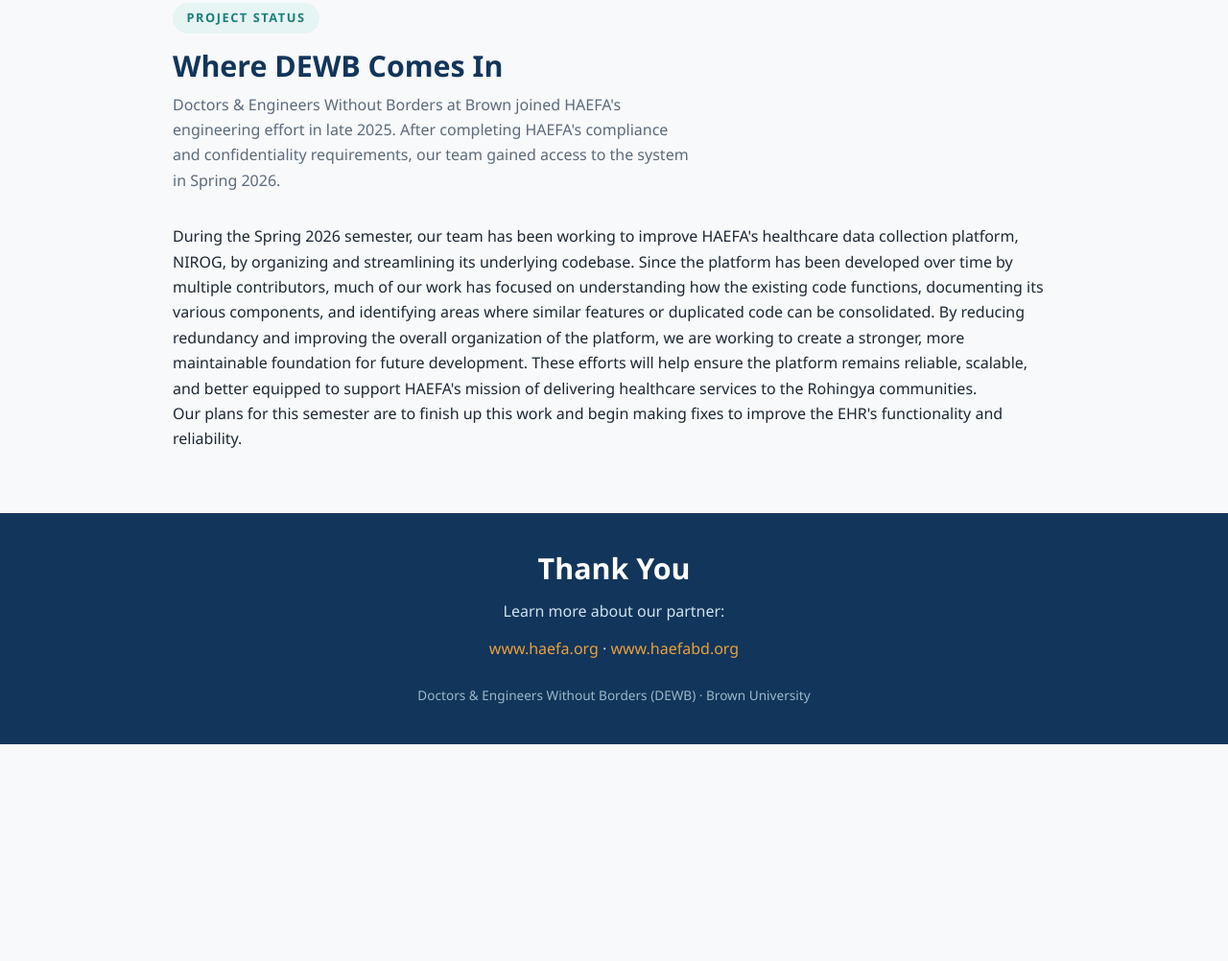
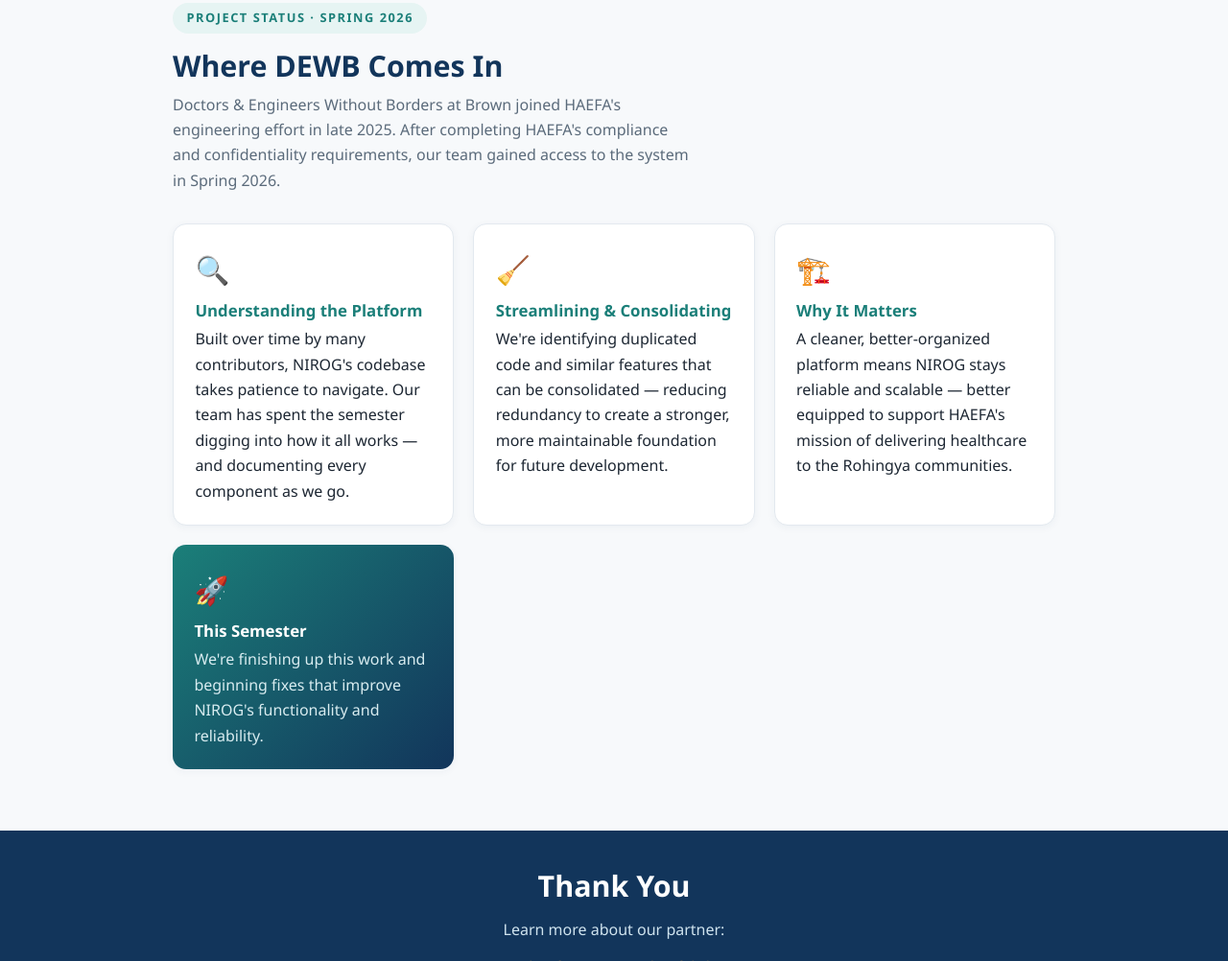
Before and after one commit to dewb-brownu/dewb-brownu.github.io, a plain HTML site: page index.html in a window 1280 px wide. Shown: the part 1759-2761 px from the top of the page at 96% size. Before the commit the page ends 2535 px from the top, so only its background shows below. Drawn offline with Linux system fonts and the light colour scheme.

Commit message:
Restyle status section as icon cards

```diff
--- a/index.html
+++ b/index.html
@@ -35,6 +35,12 @@
   footer{background:var(--navy);color:#cfe3ee;text-align:center;padding:2.5rem 1.5rem}
   footer a{color:var(--gold);text-decoration:none}
   footer h2{color:#fff}
+  /* Status cards */
+  .status-card{text-align:left}
+  .status-icon{font-size:1.8rem;margin-bottom:.6rem}
+  .next-card{background:linear-gradient(135deg,var(--teal) 0%,var(--navy) 100%);border:none}
+  .next-card h3{color:#fff}
+  .next-card p{color:#d8ecf0}
 </style>
 </head>
 <body>
@@ -72,11 +78,32 @@
 
 <!-- Status -->
 <section id="status">
-  <span class="kicker">Project Status</span>
+  <span class="kicker">Project Status · Spring 2026</span>
   <h2>Where DEWB Comes In</h2>
   <p class="lede">Doctors &amp; Engineers Without Borders at Brown joined HAEFA's engineering effort in late 2025. After completing HAEFA's compliance and confidentiality requirements, our team gained access to the system in Spring 2026.</p>
-  <p>During the Spring 2026 semester, our team has been working to improve HAEFA's healthcare data collection platform, NIROG, by organizing and streamlining its underlying codebase. Since the platform has been developed over time by multiple contributors, much of our work has focused on understanding how the existing code functions, documenting its various components, and identifying areas where similar features or duplicated code can be consolidated. By reducing redundancy and improving the overall organization of the platform, we are working to create a stronger, more maintainable foundation for future development. These efforts will help ensure the platform remains reliable, scalable, and better equipped to support HAEFA's mission of delivering healthcare services to the Rohingya communities.</p>
-  <p>Our plans for this semester are to finish up this work and begin making fixes to improve the EHR's functionality and reliability.</p>
+
+  <div class="grid grid-2 status-grid">
+    <div class="card status-card">
+      <div class="status-icon">🔍</div>
+      <h3>Understanding the Platform</h3>
+      <p>Built over time by many contributors, NIROG's codebase takes patience to navigate. Our team has spent the semester digging into how it all works — and documenting every component as we go.</p>
+    </div>
+    <div class="card status-card">
+      <div class="status-icon">🧹</div>
+      <h3>Streamlining &amp; Consolidating</h3>
+      <p>We're identifying duplicated code and similar features that can be consolidated — reducing redundancy to create a stronger, more maintainable foundation for future development.</p>
+    </div>
+    <div class="card status-card">
+      <div class="status-icon">🏗️</div>
+      <h3>Why It Matters</h3>
+      <p>A cleaner, better-organized platform means NIROG stays reliable and scalable — better equipped to support HAEFA's mission of delivering healthcare to the Rohingya communities.</p>
+    </div>
+    <div class="card status-card next-card">
+      <div class="status-icon">🚀</div>
+      <h3>This Semester</h3>
+      <p>We're finishing up this work and beginning fixes that improve NIROG's functionality and reliability.</p>
+    </div>
+  </div>
 </section>
 
 <footer>
```
